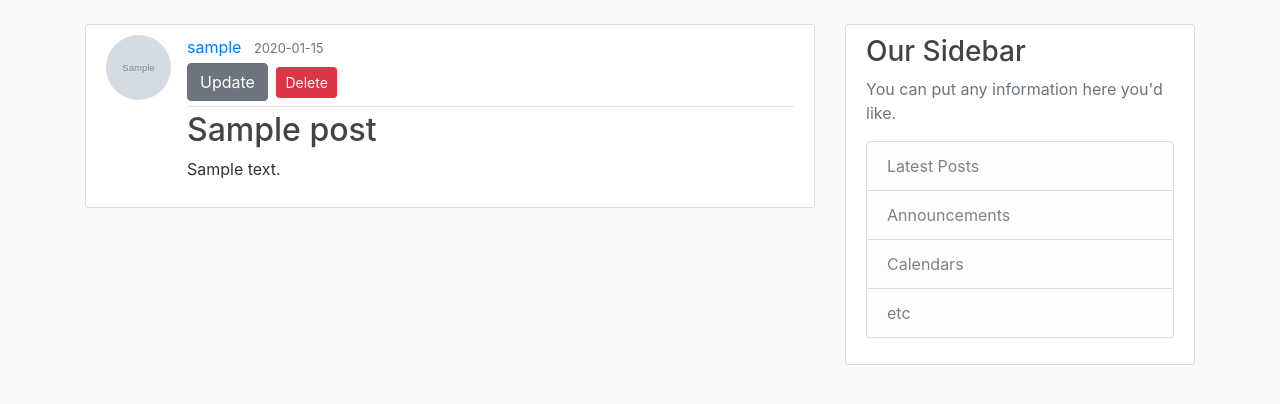
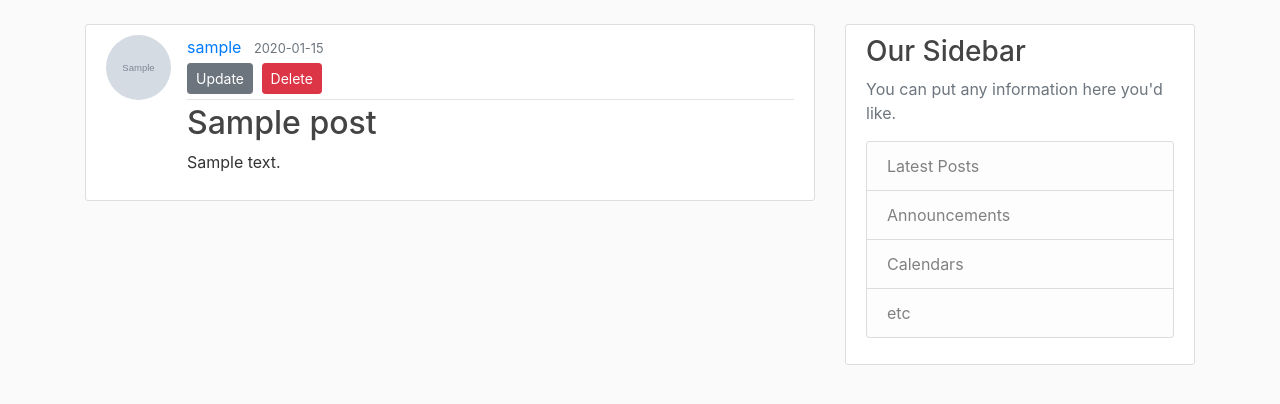
Before and after one commit to IlyaTroshchynskyi/myblog, a Flask app: page /post/1 in a window 1280 px wide. Shown: the part 56-460 px from the top of the page. Run offline with Flask 2, Linux system fonts and the light colour scheme; a user stored in the database is signed in; tables that the repository leaves empty hold one stand-in row (values such as "Sample post"); grey boxes marked "Sample" are stand-in pictures.

Commit message:
changed classes

```diff
--- a/MyBlog/templates/post.html
+++ b/MyBlog/templates/post.html
@@ -4,11 +4,11 @@
           <img class="rounded-circle article-img" src="{{ url_for('static', filename='profile_pics/'+post.author.image_file) }}">
           <div class="media-body">
             <div class="article-metadata">
-              <a class="mr-2" href="#">{{ post.author.username }}</a>
+              <a class="mr-2" href="{{ url_for('user_posts', username=post.author.username) }}">{{ post.author.username }}</a>
               <small class="text-muted">{{ post.date_posted.strftime('%Y-%m-%d') }}</small>
               {% if post.author == current_user %}
                 <div>
-                  <a class="btn btn-secondary brn-sm mt-1 mb-1"
+                  <a class="btn btn-secondary btn-sm mt-1 mb-1"
                      href="{{ url_for('update_post', post_id=post.id) }}">Update</a>
                   <button type="button" class="btn btn-danger btn-sm m-1" data-toggle="modal" data-target="#deleteModal">Delete</button>
                 </div>
```
